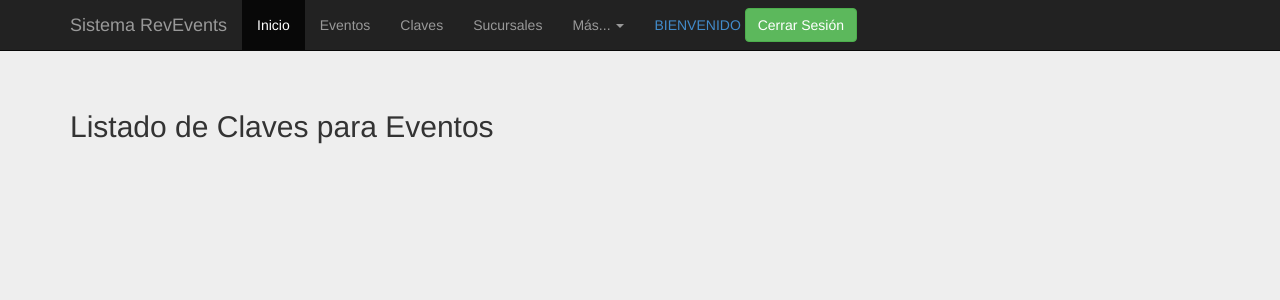
After one commit to roofcat/RegEvents, a Django app: page /listaclaves/ in a window 1280 px wide. The commit adds this page. Shown: the top 300 px of the page. Run offline with Django 3.2, Linux system fonts and the light colour scheme; data that the repository does not hold is empty; some libraries are stand-ins or nearby versions.

Commit message:
SE AGREGO LISTVIEW DE CLAVES

```diff
--- a/central/views.py
+++ b/central/views.py
@@ -2,9 +2,11 @@ from django.shortcuts import render, render_to_response
 from django.http import HttpResponseRedirect, HttpResponse
 from django.template import RequestContext
 from django.contrib.auth.decorators import login_required
+from django.views.generic import ListView
 
 
-from central.forms import EventoForm
+from .models import Clave
+from .forms import EventoForm
 
 
 @login_required(login_url='/')
@@ -14,10 +16,14 @@ def nuevoevento(request):
 		if evento_form.is_valid():
 			form = evento_form.save(commit=False)
 			form.usuario = request.user
-			print "el usuario es : " + form.usuario
 			form.save()
 			return HttpResponseRedirect('/nuevoevento')
 	else:
 		evento_form = EventoForm()
 		usuario = request.user
 	return render_to_response('nuevoevento.html',{'evento_form':evento_form},context_instance=RequestContext(request,locals()))
+
+
+class ClavesListView(ListView):
+	template_name = 'listarclaves.html'
+	model = Clave
--- a/centralmonitoreo/urls.py
+++ b/centralmonitoreo/urls.py
@@ -4,8 +4,8 @@ from django.contrib import admin
 
 admin.autodiscover()
 
-from sistema.views import index
-from central.views import nuevoevento
+from sistema.views import index, cerrar, privado, about
+from central.views import nuevoevento, ClavesListView
 
 urlpatterns = patterns('',
 
@@ -15,5 +15,6 @@ urlpatterns = patterns('',
 	url(r'^cerrar/$', 'sistema.views.cerrar', name='logout'),
 	url(r'^about/$', 'sistema.views.about', name='about'),
 	url(r'^nuevoevento/$', 'central.views.nuevoevento', name='nuevoevento'),
+	url(r'^listaclaves/$', ClavesListView.as_view(), name='listaclaves'),
 
 )
--- a/templates/base.html
+++ b/templates/base.html
@@ -8,8 +8,8 @@
 	<link rel="stylesheet" href="/static/css/justified-nav.css">
 </head>
 <body>
-  <header>
-	{% block encabezado %}{% endblock %}
+	<header>
+	{% block navigation %}
 	<div class="navbar navbar-inverse navbar-fixed-top" role="navigation">
 		<div class="container">
 	        <div class="navbar-header">
@@ -25,7 +25,7 @@
 				<ul class="nav navbar-nav">
 					<li class="active"><a href="/privado">Inicio</a></li>
 	                <li><a href="/nuevoevento">Eventos</a></li>
-	                <li><a href="#">Claves</a></li>
+	                <li><a href="/listaclaves">Claves</a></li>
 					<li><a href="#">Sucursales</a></li>
 	                <li class="dropdown">
                   	<a href="#" class="dropdown-toggle" data-toggle="dropdown">Más... <b class="caret"></b></a>
@@ -52,7 +52,9 @@
               </ul>
             </div>
 	    </div>
-  </header>
+	{% endblock %}
+	</header>
+
   <section class='contenido'>
 	{% block contenido %}
 	{% endblock %}
--- /dev/null
+++ b/templates/listarclaves.html
@@ -0,0 +1,28 @@
+{% extends 'base.html' %}
+
+<!DOCTYPE html>
+
+<html lang="es">
+<head>
+	{% block title %} Listado de Claves de Eventos {% endblock %}
+</head>
+<body>
+	{% block contenido %}
+	<div class="page-header">
+		<h3></h3>
+    </div>
+
+	<div class='container'>
+		<h2>Listado de Claves para Eventos</h2>
+		<ul>
+			{% for claves in object_list %}
+				<li><b>CÓDIGO : </b>{{claves.codigo}}</li>
+				<li><b>NOMBRE : </b>{{claves.nombre}}</li>
+				<li><b>DESCRIPCIÓN : </b>{{claves.descripcion}}</li>
+				<p></p>
+			{% endfor %}
+		</ul>
+	</div>
+	{% endblock %}
+</body>
+</html>
```
Also changed, not shown: 2 other files.
